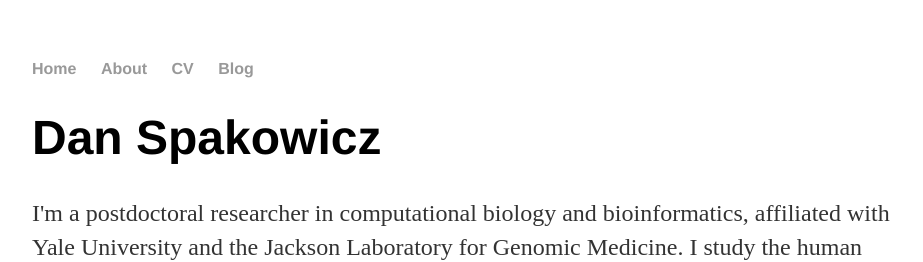
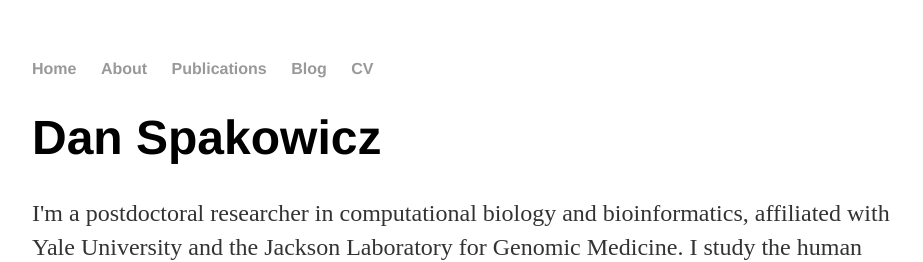
Before and after one commit to dspak/dspak.github.io, a Jekyll site: the page built from index.html, in a window 1280 px wide. Shown: the top 262 px of the page, without its empty margins (160-1083 px from the left). Built offline with Jekyll 4.4.1, drawn with Linux system fonts in a browser that asks for light colours.

Commit message:
Update default.html
add publications -- link to google citations

```diff
--- a/_layouts/default.html
+++ b/_layouts/default.html
@@ -10,8 +10,9 @@
 	    		<ul>
 	        		<li><a href="/">Home</a></li>
 		        	<li><a href="/about">About</a></li>
+	        		<li><a href="https://scholar.google.com/citations?hl=en&user=Oxve9hAAAAAJ">Publications</a></li>
+	        		<li><a href="/blog">Blog</a></li>
 	        		<li><a href="/cv">CV</a></li>
-	        		<li><a href="/blog">Blog</a></li>
 	    		</ul>
 			</nav>
 			<div class="container">
```
